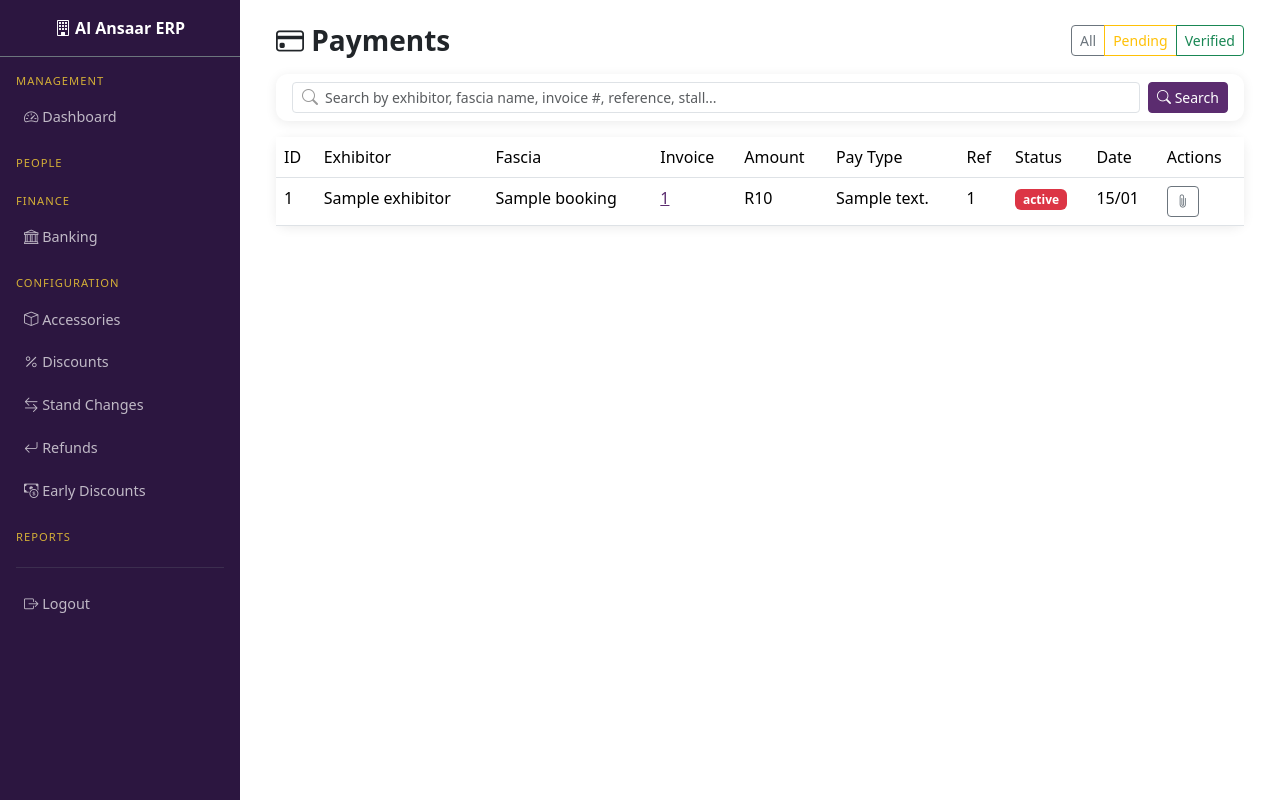
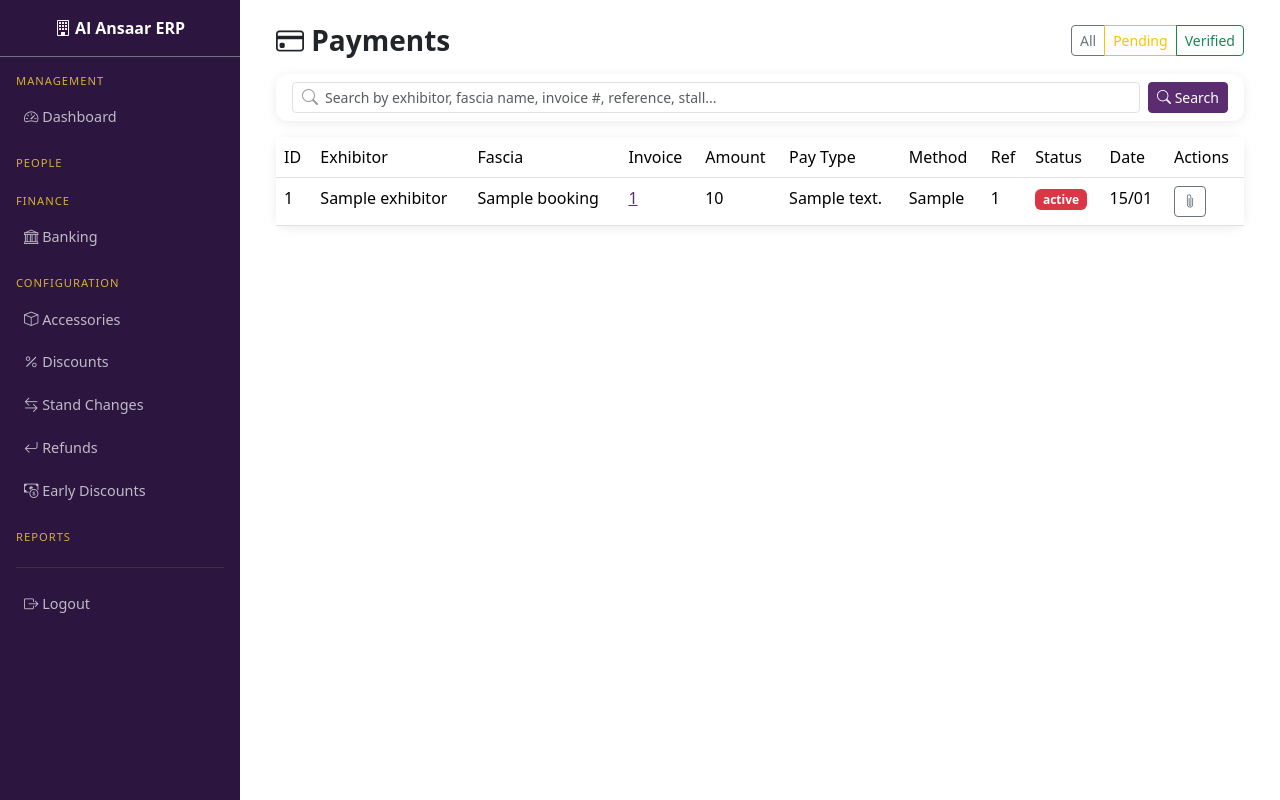
Before and after one commit to mogalia786/alansaar_erp, a Django app: template templates/portal/payment_list.html in a window 1280 px wide. Run offline with Django 5.2, Linux system fonts and the light colour scheme; the template is opened without the code that fills it: most values are stand-ins (such as "Sample title", 1, 10 or a date in 2020).

Commit message:
Payments list: show stored payment method

```diff
--- a/templates/portal/payment_list.html
+++ b/templates/portal/payment_list.html
@@ -25,14 +25,15 @@
 </div>
 <div class="card"><div class="card-body p-0">
 <div class="table-responsive"><table class="table table-hover mb-0">
-<thead class="table-purple"><tr><th>ID</th><th>Exhibitor</th><th>Fascia</th><th>Invoice</th><th>Amount</th><th>Pay Type</th><th>Ref</th><th>Status</th><th>Date</th><th>Actions</th></tr></thead>
+<thead class="table-purple"><tr><th>ID</th><th>Exhibitor</th><th>Fascia</th><th>Invoice</th><th>Amount</th><th>Pay Type</th><th>Method</th><th>Ref</th><th>Status</th><th>Date</th><th>Actions</th></tr></thead>
 <tbody>{% for p in payments %}<tr>
     <td>{{ p.id }}</td>
     <td>{{ p.booking.exhibitor.company_name|truncatechars:16 }}</td>
     <td>{{ p.booking.fascia_name|default:"-"|truncatechars:14 }}</td>
     <td>{% if p.invoice %}<a href="{% url 'erp:invoice_detail' p.invoice.id %}">{{ p.invoice.invoice_number }}</a>{% else %}-{% endif %}</td>
-    <td>R{{ p.amount|floatformat:0 }}</td>
+    <td>{{ p.amount|floatformat:0 }}</td>
     <td>{{ p.notes|default:p.get_payment_method_display|truncatechars:20 }}</td>
+    <td>{{ p.get_payment_method_display }}</td>
     <td>{{ p.reference_number|truncatechars:12|default:"-" }}</td>
     <td><span class="badge bg-{% if p.status == 'verified' %}success{% elif p.status == 'pending' %}warning{% else %}danger{% endif %}">{{ p.get_status_display }}</span></td>
     <td>{{ p.payment_date|date:"d/m" }}</td>
```
